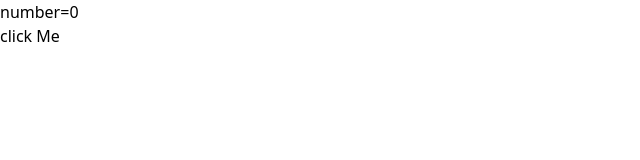
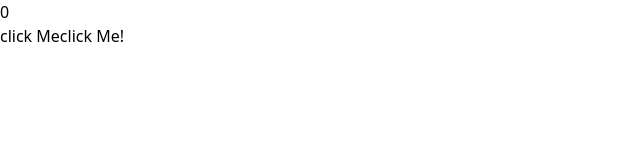
Before and after one commit to vishwajeeta/next_asvsi, a Next.js app: page /practice in a window 1280 px wide. Shown: the top 160 px of the page, without its empty margins (0-640 px from the left). Built offline with nearby package versions, Linux system fonts and the light colour scheme.

Commit message:
adding outer function call for useState

```diff
--- a/app/practice/page.jsx
+++ b/app/practice/page.jsx
@@ -3,12 +3,23 @@ import React, { useState } from 'react'
 
 function page() {
     const [number,setNumber]=useState(0)
+    const increase =()=>{
+      let num=incre()
+      setNumber(num)
+    }
   return (
     <div>
-      <h1>number={number}</h1>
-      <button onClick={()=>setNumber(number+1)}>click Me</button>
+      <h1 id='data'>{number}</h1>
+      <button onClick={()=>setNumber(number+1)} title='inner Function call'>click Me</button>
+      <button onClick={increase} title='outer function call'>click Me!</button>
     </div>
   )
+}
+let incre =()=>{
+  let omg=document.getElementById("data").outerText
+  omg=parseInt(omg)
+  omg++
+  return omg
 }
 
 
```
